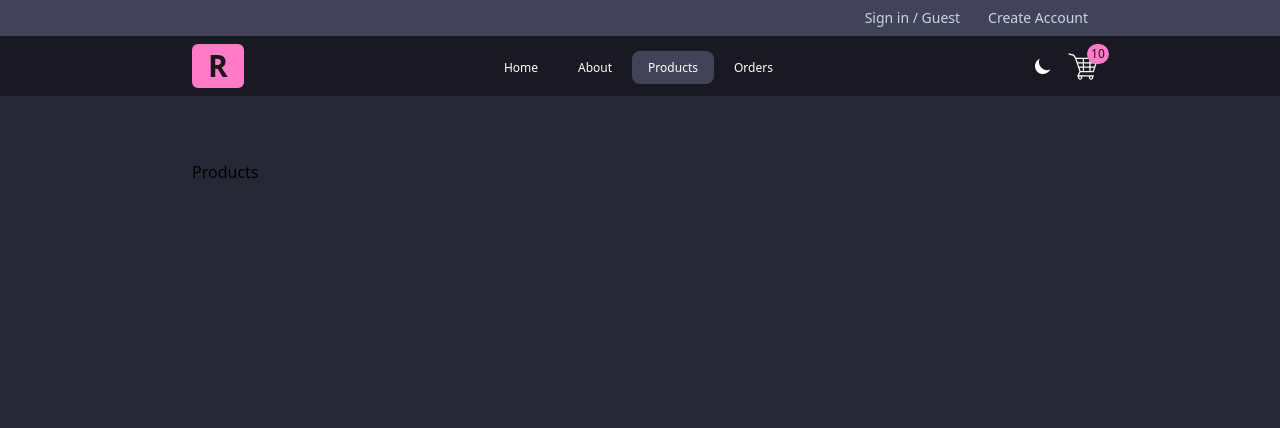
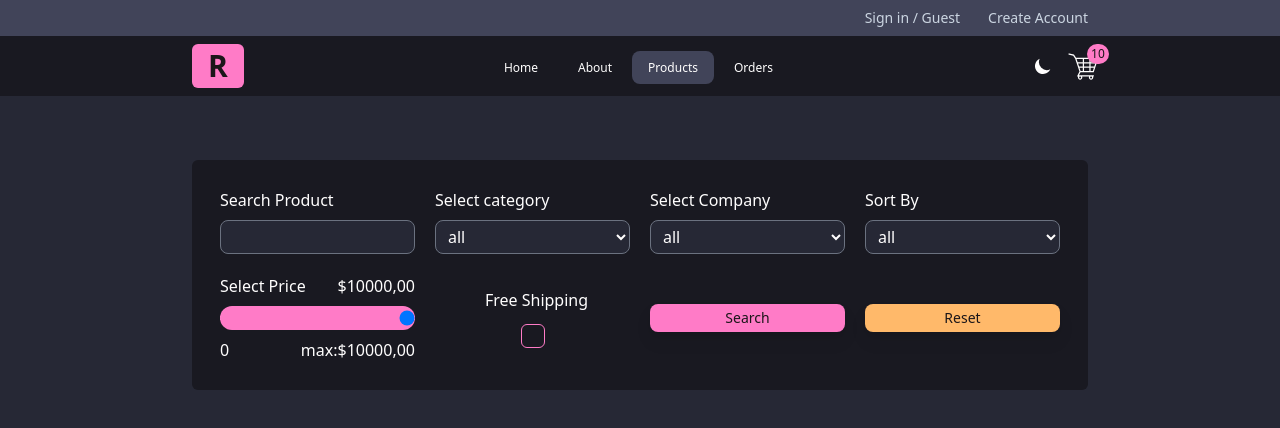
Before and after one commit to idrissruso/RusoFy, a React (Vite) app: page /products in a window 1280 px wide. Shown: the top 428 px of the page. Built offline with nearby package versions, Linux system fonts and the light colour scheme.

Commit message:
serch form ui done

```diff
--- a/src/components/Button.jsx
+++ b/src/components/Button.jsx
@@ -1,7 +1,18 @@
-function Button() {
+function Button({ type, text, onClick, size }) {
+  const color = type === 'primary' ? 'bg-tertiary-100' : 'bg-tertiary-300'
+  const hoverColor =
+    type === 'primary' ? 'hover:bg-tertiary-200' : 'hover:bg-tertiary-400'
+  const sizeClass =
+    size === 'lg'
+      ? 'lg:px-5 lg:py-3 px-3 py-1.5'
+      : 'lg:px-2 lg:py-1 px-1 py-1.5'
   return (
-    <button className=" self-start bg-tertiary-100 lg:px-5 lg:py-3 px-3 py-1.5 rounded-lg text-sm drop-shadow-lg text-btn-100 animate-fadeUp font-medium">
-      OUR PRODUCTS
+    <button
+      className={`self-start ${color} ${sizeClass} rounded-lg text-sm drop-shadow-lg text-btn-100 animate-fadeUp font-medium ${hoverColor} hover:shadow-none transition-all duration-300 ease-in-out ${
+        size !== 'lg' && 'w-full'
+      }`}
+    >
+      {text}
     </button>
   )
 }
--- /dev/null
+++ b/src/components/CheckBox.jsx
@@ -0,0 +1,24 @@
+import { HiOutlineCheck } from 'react-icons/hi'
+import { useState } from 'react'
+
+function CheckBox() {
+  const [checked, setChecked] = useState(false)
+
+  return (
+    <div className="flex items-center justify-center flex-col gap-3">
+      <span className="text-primary-text ml-2">Free Shipping</span>
+      <div
+        className={`w-[1.5rem] h-[1.5rem] border-[1px] border-tertiary-100 ${
+          checked ? 'bg-tertiary-100' : ''
+        } rounded-md cursor-pointer flex items-center justify-center`}
+        onClick={() => setChecked(!checked)}
+      >
+        {checked && (
+          <HiOutlineCheck size={20} className="animate-goUp text-btn-100" />
+        )}
+      </div>
+    </div>
+  )
+}
+
+export default CheckBox
--- a/src/components/Heading.jsx
+++ b/src/components/Heading.jsx
@@ -12,7 +12,7 @@ function Heading() {
         doloremque earum est, enim quidem incidunt corporis reprehenderit neque
         nam?
       </p>
-      <Button />
+      <Button type={'primary'} text={'OUR PRODUCTS'} size={'lg'} />
     </div>
   )
 }
--- /dev/null
+++ b/src/components/Input.jsx
@@ -0,0 +1,36 @@
+function Input({ type, options, name, id, onChange, value }) {
+  return (
+    <div className="flex flex-col gap-2">
+      <label htmlFor={id} className="text-primary-text">
+        {name}
+      </label>
+      {type === 'text' ? (
+        <input
+          type="text"
+          id={id}
+          onChange={onChange}
+          value={value}
+          className="bg-primary-200 border-[1px] border-gray-500 rounded-lg px-2 py-1 text-primary-text focus:outline-none focus:ring-1 focus:ring-gray-500 active:ring-1 active:ring-gray-500"
+        />
+      ) : (
+        <select
+          name={name}
+          id={id}
+          onChange={onChange}
+          value={value}
+          defaultValue={'all'}
+          className="bg-primary-200 border-[1px] border-gray-500 rounded-lg px-2 py-1 text-primary-text focus:outline-none focus:ring-1 focus:ring-gray-500 active:ring-1 active:ring-gray-500"
+        >
+          <option value="">all</option>
+          {options.map((option) => (
+            <option key={option} value={option}>
+              {option}
+            </option>
+          ))}
+        </select>
+      )}
+    </div>
+  )
+}
+
+export default Input
--- /dev/null
+++ b/src/components/Slider.jsx
@@ -0,0 +1,41 @@
+import { useState } from 'react'
+
+function Slider({ onChange }) {
+  const [value, setValue] = useState(10000)
+  const normalizedValue = (value / 10000) * 100
+
+  return (
+    <div className="flex flex-col gap-5">
+      <label
+        htmlFor="slider"
+        className="text-primary-text flex justify-between"
+      >
+        <span>Select Price</span>
+        <span>${value},00</span>
+      </label>
+      <div className="relative w-full flex items-center flex-col justify-center">
+        <div className="w-full h-1 bg-gray-300 absolute"></div>
+        <input
+          type="range"
+          min="0"
+          max="10000"
+          step="1"
+          value={value}
+          className="absolute appearance-none w-full rounded-full outline-none focus:outline-none active:outline-none h-6"
+          onChange={(e) => {
+            setValue(e.target.value)
+          }}
+          style={{
+            background: `linear-gradient(to right, var(--tertiary-100), var(--tertiary-100) ${normalizedValue}%, transparent ${normalizedValue}%, transparent 100%)`,
+          }}
+        />
+      </div>
+      <div className="text-primary-text flex justify-between">
+        <span>0</span>
+        <span>max:$10000,00</span>
+      </div>
+    </div>
+  )
+}
+
+export default Slider
--- /dev/null
+++ b/src/feutures/product/SearchForm.jsx
@@ -0,0 +1,34 @@
+import Input from '../../components/Input'
+import SSlider from '../../components/Slider'
+import CheckBox from '../../components/CheckBox'
+import Button from '../../components/Button'
+
+function SearchForm() {
+  return (
+    <div className="bg-primary-600 grid gap-5 lg:grid-cols-4 md:grid-cols-3 sm:grid-cols-2 p-7 select-none rounded-md">
+      <Input type={'text'} name={'Search Product'} />
+      <Input
+        type={'select'}
+        name={'Select category'}
+        options={['1', '2', '3']}
+      />
+      <Input
+        type={'select'}
+        name={'Select Company'}
+        options={['1', '2', '3']}
+      />
+      <Input type={'select'} options={['1', '2', '3']} name={'Sort By'} />
+      <SSlider />
+      <CheckBox />
+
+      <div className="flex items-center justify-center flex-col">
+        <Button text={'Search'} type={'primary'} />
+      </div>
+      <div className="flex items-center justify-center flex-col">
+        <Button text={'Reset'} />
+      </div>
+    </div>
+  )
+}
+
+export default SearchForm
--- a/src/pages/About.jsx
+++ b/src/pages/About.jsx
@@ -11,7 +11,7 @@ text-btn-100 rounded-xl"
             RusoFy
           </span>
         </h1>
-        <span className="text-primary-text lg:leading-8 leading-8 lg:text-base text-sm  md:px-[10%]">
+        <span className="text-primary-text lg:leading-8 leading-8 lg:text-base text-sm  md:px-[20%]">
           Lorem ipsum dolor sit amet, consectetur adipisicing elit. Tempore quae
           quam blanditiis vitae, dolor non eveniet ipsum voluptatibus, quia
           optio aut! Perferendis ipsa cumque ipsam nostrum reprehenderit ad illo
--- a/src/pages/Products.jsx
+++ b/src/pages/Products.jsx
@@ -1,7 +1,9 @@
+import SearchForm from '../feutures/product/SearchForm'
+
 function Products() {
   return (
     <div>
-      <h1>Products</h1>
+      <SearchForm />
     </div>
   )
 }
--- a/src/styles/index.css
+++ b/src/styles/index.css
@@ -20,6 +20,8 @@
   --secondary-200: #3b3187;
   --tertiary-100: #057bfe;
   --tertiary-200: #0069e0;
+  --tertiary-300: #ff7bc7;
+  --tertiary-400: #ff5ebc;
 }
 
 :root.dark {
@@ -39,9 +41,8 @@
   --secondary-500: #6a0af4;
   --tertiary-100: #ff7bc7;
   --tertiary-200: #ff5ebc;
-  --tertiary-300: #ff3fb1;
-  --tertiary-400: #ff1da7;
-  --tertiary-500: #ff009c;
+  --tertiary-300: #ffb96a;
+  --tertiary-400: #ff9e4f;
 }
 
 :root.light .active {
--- a/tailwind.config.js
+++ b/tailwind.config.js
@@ -13,6 +13,17 @@ export default {
           '100%': {
             opacity: '1',
             transform: 'scale(1)',
+          },
+        },
+        goUp: {
+          '0%': {
+            transform: 'translateY(50%)',
+          },
+          '50%': {
+            transform: 'translateY(-15%)',
+          },
+          '100%': {
+            transform: 'translateY(0)',
           },
         },
       },
@@ -46,6 +57,7 @@ export default {
       },
       animation: {
         fadeUp: 'fadeUp 0.3s ease-in-out',
+        goUp: 'goUp 0.3s ease-in-out',
       },
     },
   },
```
